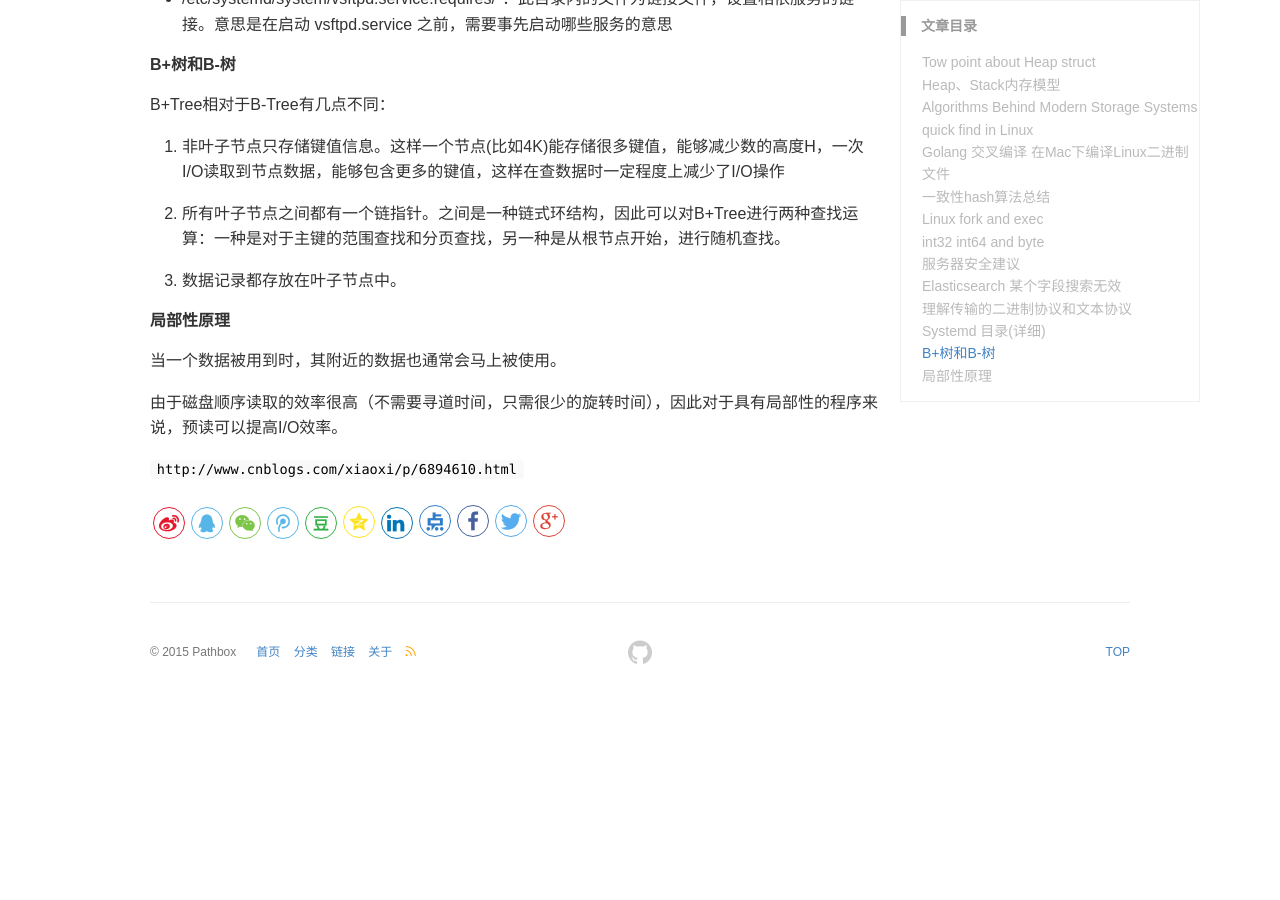
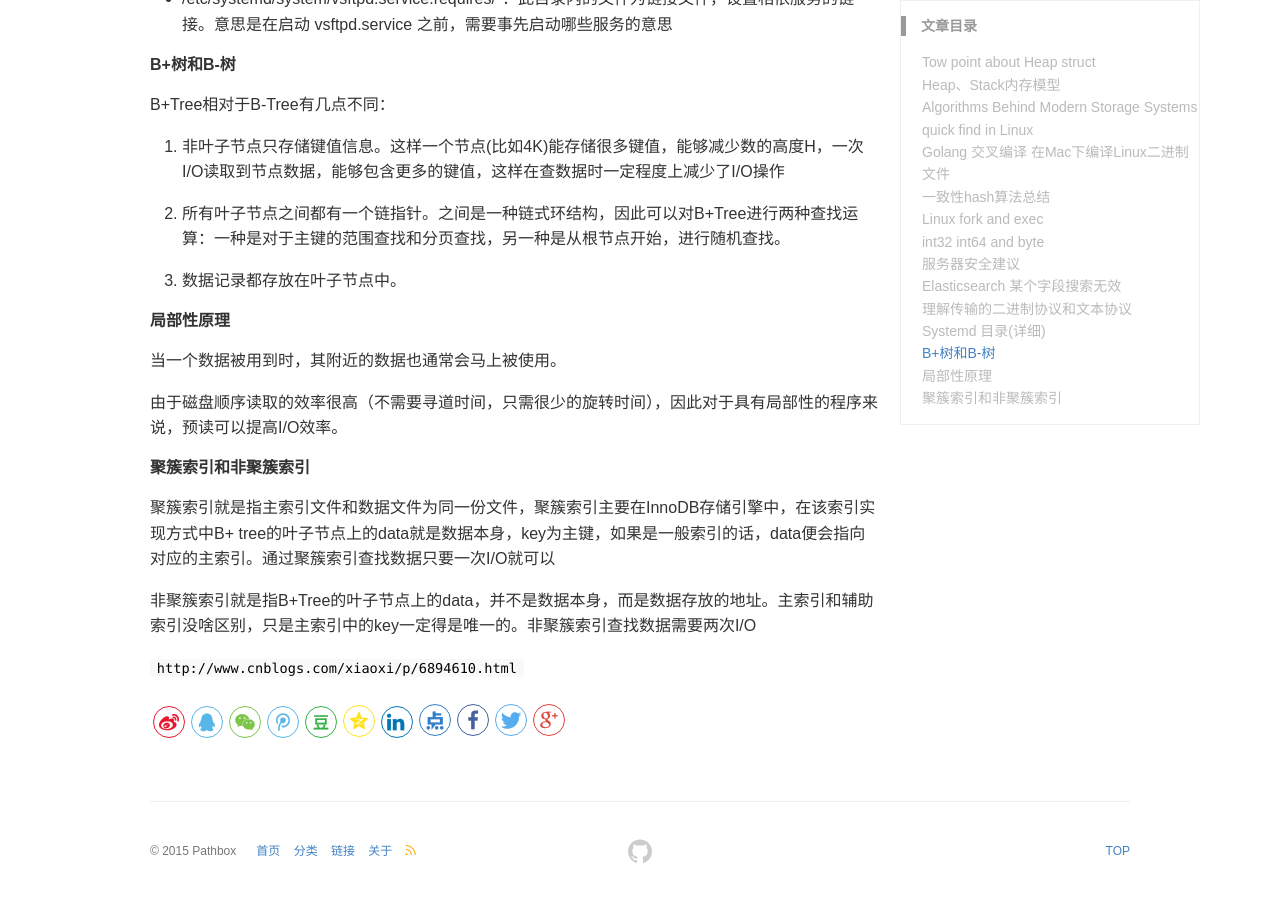
Before and after one commit to pathbox/pathbox.github.io, a Jekyll site: the page built from _posts/2018-06-02-work-summary-in-Udesk-sixteen.md, in a window 1280 px wide and 900 px high, scrolled down 5018 px. Built offline with Jekyll 4.4.1, drawn with Linux system fonts in a browser that asks for light colours; before the commit the page ends 5719 px from its top, so only the background shows below that.

Commit message:
聚簇索引和非聚簇索引

```diff
--- a/_posts/2018-06-02-work-summary-in-Udesk-sixteen.md
+++ b/_posts/2018-06-02-work-summary-in-Udesk-sixteen.md
@@ -175,4 +175,10 @@ B+Tree相对于B-Tree有几点不同：
 
 由于磁盘顺序读取的效率很高（不需要寻道时间，只需很少的旋转时间），因此对于具有局部性的程序来说，预读可以提高I/O效率。
 
+##### 聚簇索引和非聚簇索引
+
+聚簇索引就是指主索引文件和数据文件为同一份文件，聚簇索引主要在InnoDB存储引擎中，在该索引实现方式中B+ tree的叶子节点上的data就是数据本身，key为主键，如果是一般索引的话，data便会指向对应的主索引。通过聚簇索引查找数据只要一次I/O就可以
+
+非聚簇索引就是指B+Tree的叶子节点上的data，并不是数据本身，而是数据存放的地址。主索引和辅助索引没啥区别，只是主索引中的key一定得是唯一的。非聚簇索引查找数据需要两次I/O
+
 `http://www.cnblogs.com/xiaoxi/p/6894610.html`
```
